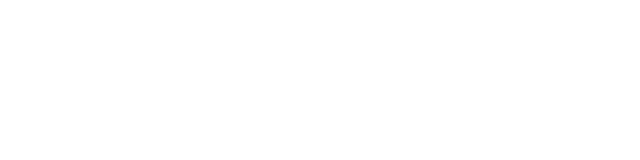
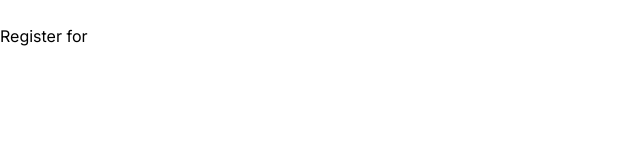
Before and after one commit to AndreiOsypchuk/link_sea, a React (Vite) app in the folder client/: page /register in a window 1280 px wide. Before the commit this address had no page. Shown: the top 160 px of the page, without its empty margins (0-640 px from the left). Built offline with nearby package versions, Linux system fonts and the light colour scheme.

Commit message:
send handle to register in query param

```diff
--- a/client/src/App.tsx
+++ b/client/src/App.tsx
@@ -5,7 +5,7 @@ export const App = () => {
   return (
     <Routes>
       <Route path="/" element={<Landing />} />
-      <Route path="/register/:handle" element={<Register />} />
+      <Route path="/register" element={<Register />} />
     </Routes>
   );
 };
--- a/client/src/pages/Landing.tsx
+++ b/client/src/pages/Landing.tsx
@@ -132,7 +132,7 @@ export const Landing = () => {
             />
             <Link
               ref={linkRef}
-              to={input.length ? `/register/${input}` : ""}
+              to={input.length ? `/register?handle=${input}` : ""}
               className="text-zinc-200 w-fit flex items-center justify-center font-semibold bg-teal-600 border border-teal-700 hover:bg-teal-700 hover:border-teal-800 px-4 rounded-lg"
               type="submit"
             >
--- a/client/src/pages/Register.tsx
+++ b/client/src/pages/Register.tsx
@@ -1,5 +1,5 @@
 import React from "react";
-import { useParams } from "react-router-dom";
+import { useParams, useSearchParams } from "react-router-dom";
 import { Api } from "../api";
 const initInput = {
   handle: "",
@@ -7,18 +7,22 @@ const initInput = {
   password: "",
 };
 export const Register = () => {
-  const { handle } = useParams();
-
+  // const { handle } = useParams();
+  const [params] = useSearchParams();
   const [input, setInput] = React.useState(initInput);
   const [message, setMessage] = React.useState("");
   const handleChange = (e: any) => {};
   React.useEffect(() => {
+    const handle = params.get("handle");
     if (handle) {
       const checkIfExists = async () => {
         try {
           await Api.post("auth/exists?handle=" + handle);
           setMessage("Handle is available");
-          setInput((s) => ({ ...s, handle }));
+          setInput((s) => ({
+            ...s,
+            handle,
+          }));
 
           //window.location.replace("/suck"); // Check if exists on Landing
         } catch (e: any) {
@@ -28,13 +32,13 @@ export const Register = () => {
       };
       checkIfExists();
     }
-  }, [handle]);
+  }, [params]);
 
   return (
     <>
       <input value={input.handle} onChange={handleChange} />
       <h1>
-        Register for {handle} {message}
+        Register for {params.get("handle")} {message}
       </h1>
     </>
   );
```
